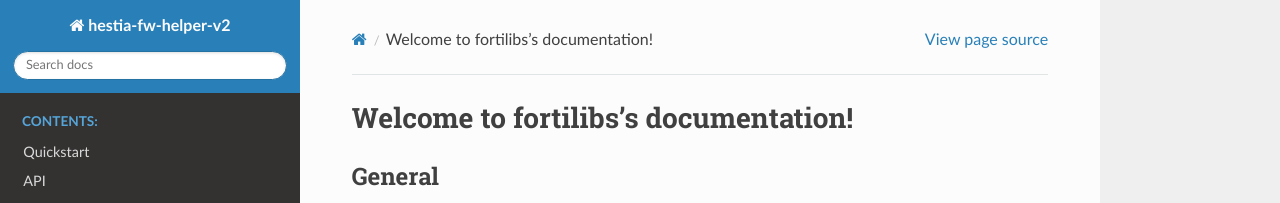
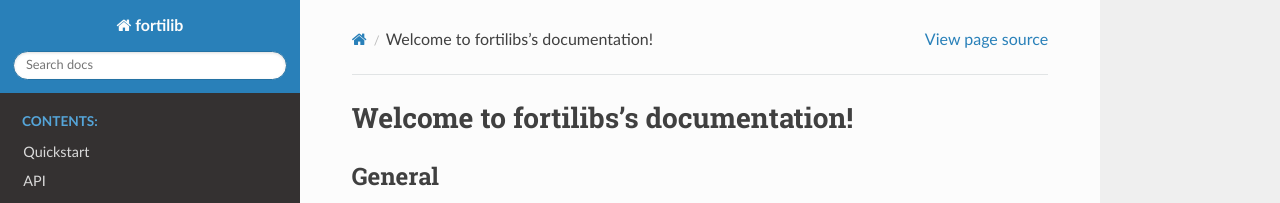
Before and after one commit to telekom-mms/fortilib, a Sphinx documentation site: the page built from docs/source/index.rst, in a window 1280 px wide. Shown: the top 203 px of the page. Built offline with Sphinx 7.4.7 and the Read the Docs theme 3.1.0, drawn with Linux system fonts in a browser that asks for light colours.

Commit message:
fix: set correct project name in docs

```diff
--- a/docs/source/conf.py
+++ b/docs/source/conf.py
@@ -18,7 +18,7 @@ sys.setrecursionlimit(1500)
 
 # -- Project information -----------------------------------------------------
 
-project = "hestia-fw-helper-v2"
+project = "fortilib"
 copyright = "2021, NOC ZED"
 author = "NOC ZED"
 
--- a/docs/source/index.rst
+++ b/docs/source/index.rst
@@ -1,4 +1,4 @@
-.. hestia-fw-helper-v2 documentation master file, created by
+.. fortilib documentation master file, created by
    sphinx-quickstart on Tue Oct 12 15:48:19 2021.
    You can adapt this file completely to your liking, but it should at least
    contain the root `toctree` directive.
```
